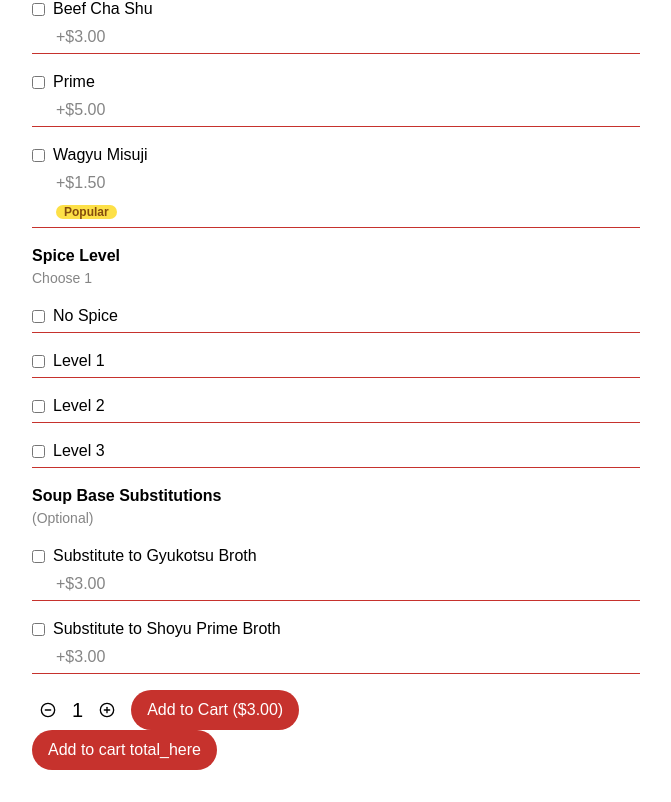
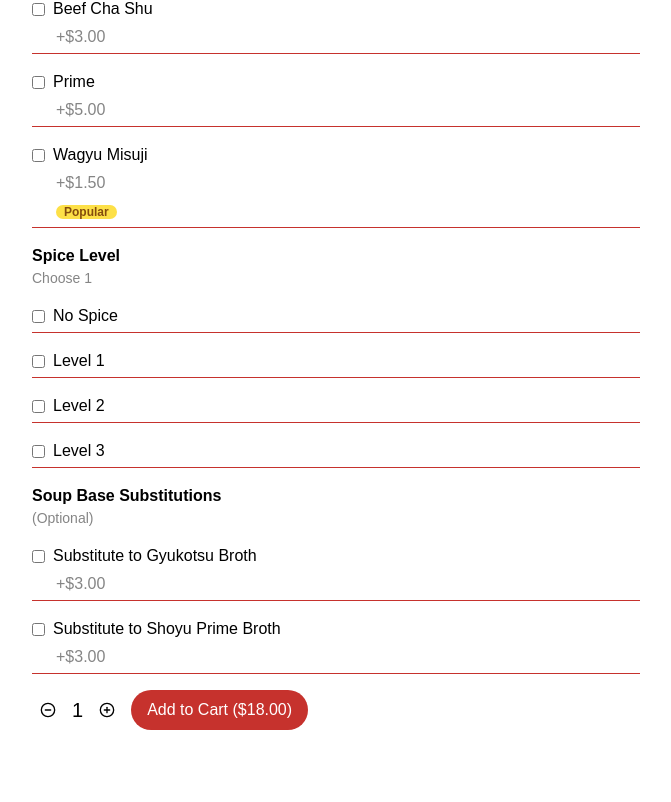
Before and after one commit to lizzzyCodes/ramen-house, a React (Create React App) app in the folder ramen-house-frontend/: page /menu-item/1 in a window 1280 px wide. Shown: the part 601-1403 px from the top of the page, without its empty margins (304-975 px from the left). After the commit the page ends 1363 px from the top, so only its background shows below. Built offline with nearby package versions, Linux system fonts and the light colour scheme.

Commit message:
fixed the add to card button

```diff
--- a/ramen-house-frontend/src/components/counter.tsx
+++ b/ramen-house-frontend/src/components/counter.tsx
@@ -3,8 +3,13 @@ import React, { useState } from "react";
 import PrimaryButton from "./primaryButton";
 import { FiPlusCircle } from "react-icons/fi";
 import { FiMinusCircle } from "react-icons/fi";
+import { Link } from "react-router-dom";
 
-const AddCounter = () => {
+interface CounterProps {
+  price: number | undefined;
+}
+
+const Counter = ({ price }: CounterProps) => {
   const [count, setCount] = useState(1); // Default is one item
 
   const handleIncrement = () => {
@@ -26,9 +31,15 @@ const AddCounter = () => {
       <button onClick={handleIncrement} className="text-black p-2">
         <FiPlusCircle />
       </button>
-      <PrimaryButton text={`Add to Cart ($${(count * 3).toFixed(2)})`} />
+      <Link to={"/menu"}>
+        {price && (
+          <PrimaryButton
+            text={`Add to Cart ($${(count * price).toFixed(2)})`}
+          />
+        )}
+      </Link>
     </div>
   );
 };
 
-export default AddCounter;
+export default Counter;
--- a/ramen-house-frontend/src/pages/DiningPage.tsx
+++ /dev/null
@@ -1,9 +0,0 @@
-function DiningPage() {
-    return (
-      <div>
-        <p> card component here :) </p>
-      </div>
-    );
-  }
-
-  export default DiningPage;
--- a/ramen-house-frontend/src/pages/Menu.tsx
+++ b/ramen-house-frontend/src/pages/Menu.tsx
@@ -7,9 +7,9 @@ function Menu() {
     <div>
       <div about="header and logo" className="flex items-center pl-6 pt-4 ">
         <img
-          src="favicon.ico" // Update this to the actual path of your logo
+          src="favicon.ico"
           alt="ramen logo"
-          className="h-10 w-auto" // Adjust height and width as needed
+          className="h-10 w-auto"
         />
         <h1 className="pl-4 font-bold text-[32px]">RAMEN HOUSE</h1>
       </div>
--- a/ramen-house-frontend/src/pages/MenuItem.tsx
+++ b/ramen-house-frontend/src/pages/MenuItem.tsx
@@ -7,15 +7,14 @@ import PrimaryButton from "../components/primaryButton";
 import RamenSelection from "../components/selection";
 import { menuData } from "../data/mockData";
 import { useParams } from "react-router-dom";
-import AddCounter from "../components/counter";
+import Counter from "../components/counter";
 
 function MenuItem() {
   // grab the id from the mockData
-  const { id } = useParams<{ id: string }>(); // Get the ID from the URL
+  const { id } = useParams<{ id: string }>();
   const ramenItem = id
     ? menuData.find((item) => item.id === parseInt(id, 10))
     : null;
-  console.log(ramenItem, "does this print everything? [ec]");
   return (
     <div className="max-w-md mx-auto p-4 md:max-w-2xl md:p-8 font-nunito">
       <Link to={"/menu"} className="text-3xl">
@@ -60,10 +59,7 @@ function MenuItem() {
         font="font-nunito"
       />
       <RamenSelection data={ramenItem?.soupBase} />
-      <AddCounter />
-      <Link to={"/menu"}>
-        <PrimaryButton text="Add to cart total_here" />
-      </Link>
+      <Counter price={ramenItem?.bowlPrice} />
     </div>
   );
 }
```
